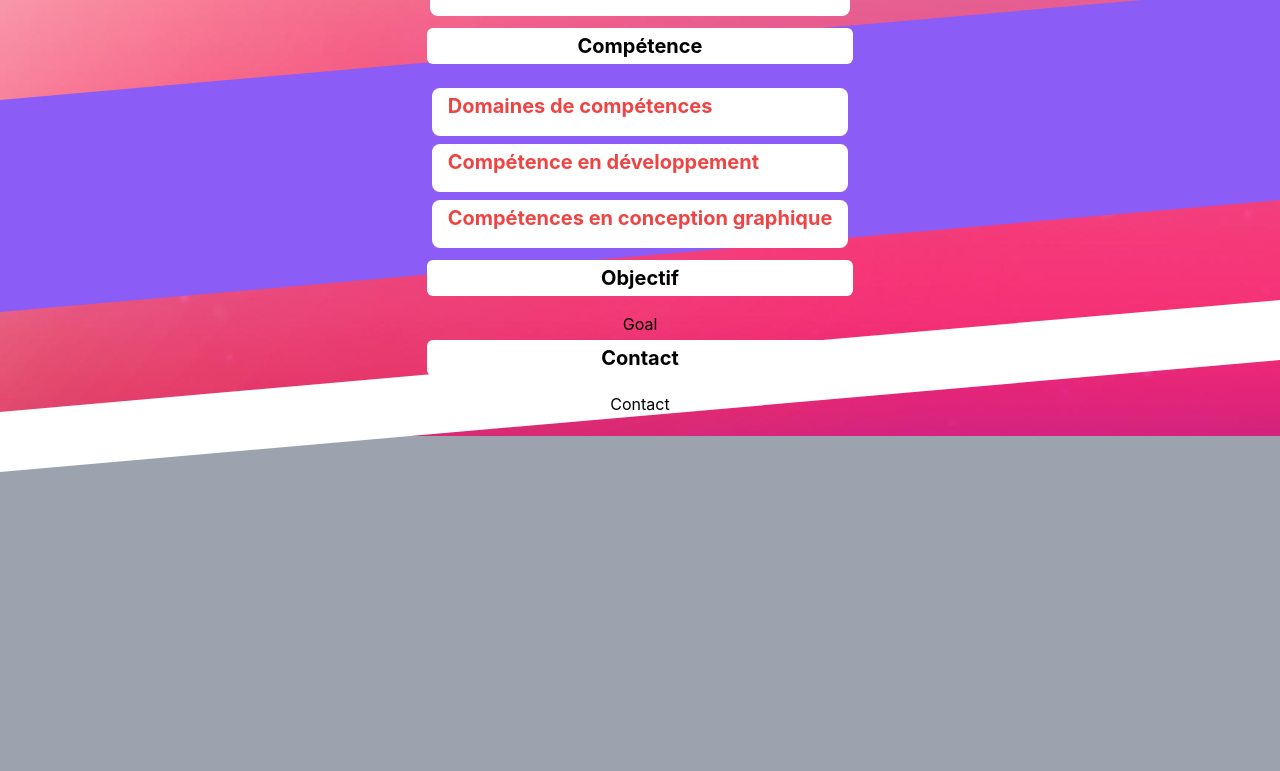
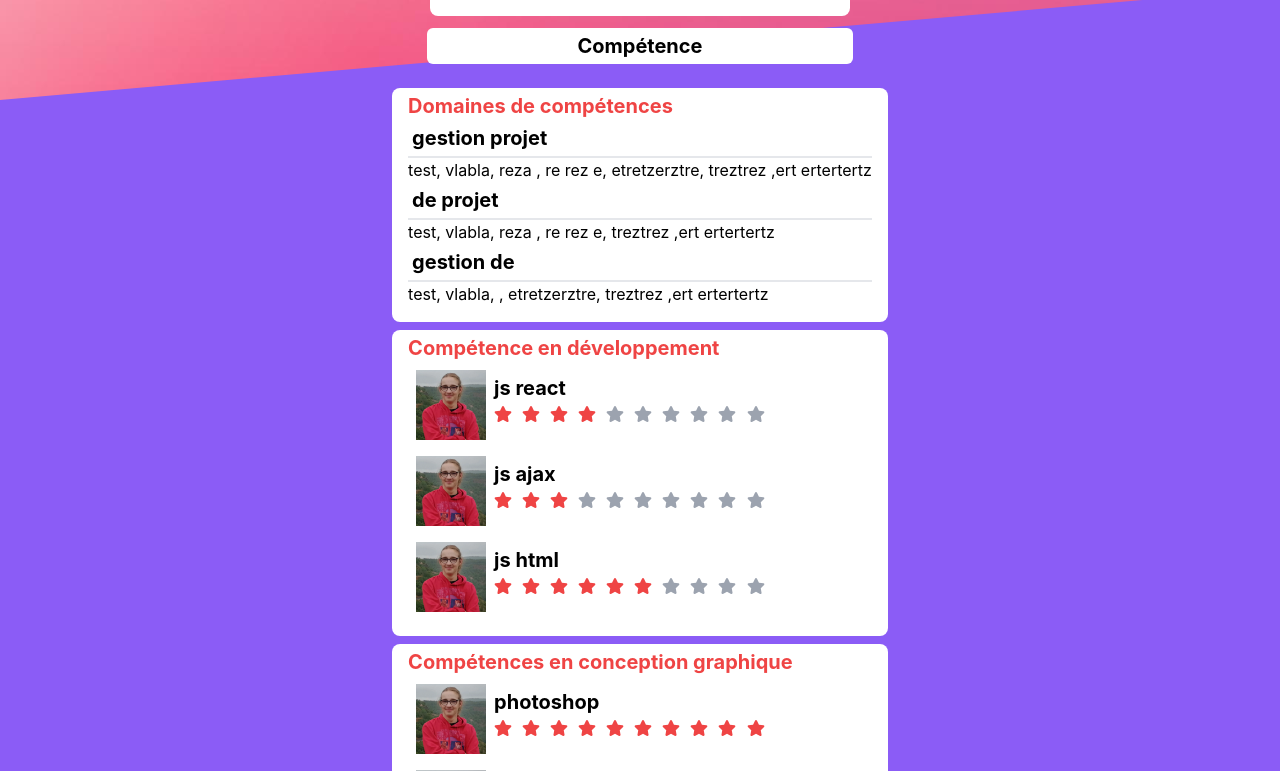
Before and after one commit to AlexPawlonski/Site_CV, a React (Create React App) app: page / in a window 1280 px wide. Shown: the part 1803-2574 px from the top of the page. Built offline with nearby package versions, Linux system fonts and the light colour scheme.

Commit message:
add panelle skill

```diff
--- a/src/App.js
+++ b/src/App.js
@@ -133,34 +133,58 @@ function App() {
              },
              {
               titlesection: "Compétence en développement",
-              SkillLevel: [
+              skillLevel: [
                 {
                   title: "js react",
+                  imgSkill: {
+                    src: imgP,
+                    alt:"exemple alt"
+                  },
                   lvl : 4,
                 },
                 {
                   title: "js ajax",
+                  imgSkill: {
+                    src: imgP,
+                    alt:"exemple alt"
+                  },
                   lvl : 3,
                 },
                 {
                   title: "js html",
+                  imgSkill: {
+                    src: imgP,
+                    alt:"exemple alt"
+                  },
                   lvl : 6,
                 },
               ]
              },
              {
               titlesection: "Compétences en conception graphique",
-              SkillLevel: [
+              skillLevel: [
                 {
                   title: "photoshop",
+                  imgSkill: {
+                    src: imgP,
+                    alt:"exemple alt"
+                  },
                   lvl : 10,
                 },
                 {
                   title: "première pro",
+                  imgSkill: {
+                    src: imgP,
+                    alt:"exemple alt"
+                  },
                   lvl : 8,
                 },
                 {
                   title: "clip studio paint",
+                  imgSkill: {
+                    src: imgP,
+                    alt:"exemple alt"
+                  },
                   lvl : 6,
                 },
               ]
--- a/src/components/atoms/ImgSkill.js
+++ b/src/components/atoms/ImgSkill.js
@@ -4,7 +4,7 @@ import { render } from '@testing-library/react';
 
 export const ImgSkill = ({ data, ...props }) => {
   return(
-    <img style={{minWidth:"50px", maxWidth:"100px",minHeight:"50px", maxHeight:"100px"}} src={data.src} alt={data.alt}/>
+    <img style={{minWidth:"20px", maxWidth:"70px",minHeight:"20px", maxHeight:"70px"}} src={data.src} alt={data.alt}/>
   )
 };
 
--- /dev/null
+++ b/src/components/atoms/ImgXp.js
@@ -0,0 +1,17 @@
+import React from 'react';
+import PropTypes from 'prop-types';
+import { render } from '@testing-library/react';
+
+export const ImgXp = ({ data, ...props }) => {
+  return(
+    <img style={{minWidth:"50px", maxWidth:"100px",minHeight:"50px", maxHeight:"100px"}} src={data.src} alt={data.alt}/>
+  )
+};
+
+ImgXp.propTypes = {
+
+};
+ImgXp.defaultProps = {
+
+};
+export default ImgXp;
--- a/src/components/molecules/Course.js
+++ b/src/components/molecules/Course.js
@@ -1,7 +1,7 @@
 import React from 'react';
 import Title from '../atoms/Title.js'
 import Date from '../atoms/Date.js'
-import ImgSkill from '../atoms/ImgSkill.js';
+import ImgXp from '../atoms/ImgXp.js';
 import Description from './Description.js';
 import Localisation from '../atoms/Localisation.js';
 
@@ -15,7 +15,7 @@ return(
         <Title type="h2-b" data={data.type}/>
       </div>
       <div className="flex">
-        <ImgSkill data={data.imgXp}/>
+        <ImgXp data={data.imgXp}/>
         <div className="ml-3">
           <Title type="h2" data={data.title}/>
           <div>
--- a/src/components/molecules/PannelSkill.js
+++ b/src/components/molecules/PannelSkill.js
@@ -1,28 +1,63 @@
 import React from 'react';
+import { render } from 'react-dom';
 import ImgSkill from '../atoms/ImgSkill.js';
-import InfoBulleSkill from '../atoms/InfoBulleSkill.js';
+import { FontAwesomeIcon } from '@fortawesome/react-fontawesome'
+import { faStar } from '@fortawesome/free-solid-svg-icons'
 import Title from '../atoms/Title.js';
 
 export const PannelSkill = ({ data , ...props }) => {
-    function liste(data){
+    function funcLvl(lvl){
+        var lvlTab=[];
+        for (let index = 0; index < 10; index++) {
+            if (lvl > index) {
 
-        if (data.liste) {
-            console.log(data.liste);
-            data.liste.map( function(data){
-                console.log(data.title);
-                return(
-                    <div>
-                        <p>{data.title}</p>
-                    </div>
-                )
-            })
+                lvlTab.push(true);
+            }else{
+                lvlTab.push(false);
+            }
         }
+        return lvlTab;
     }
 return(
     <div className="bg-white rounded-lg p-4 pt-1 my-2">
         <Title type="h2" data={data.titlesection}/>
         <div>
-            {liste(data)}
+            {(data.liste? data.liste.map( data => <div>
+                <div className="m-1">
+                   <Title type={"h3"} data={data.title}/>
+                </div>
+                <div className=" border-t-2">
+                    <p>{data.listeSkill}</p>
+                </div>
+            </div> )
+            :
+            data.skillLevel.map( data => <div>
+            <div className="flex w-full">
+                <div className="m-2">
+                   { <ImgSkill data={data.imgSkill} />}
+                </div>
+                <div className="w-7/12 pt-3 flex flex-col ">
+                    <Title type="h3" data={data.title}/>
+                    <div className="flex items-center justify-between">
+                        {funcLvl(data.lvl).map( data => {
+                            if(data){
+                                return(
+                                    <div className="text-red-500">
+                                        <FontAwesomeIcon icon={faStar} />
+                                    </div>
+                                )
+                            }else{
+                                return(
+                                    <div className="text-gray-400">
+                                        <FontAwesomeIcon icon={faStar} />
+                                    </div>
+                                )
+                            }
+                        })}
+                    </div>
+                </div>
+            </div>
+        </div>))}
         </div>
     </div>
 )
```
Also changed, not shown: 1 other file (tests, documents, lock files or other folders).
